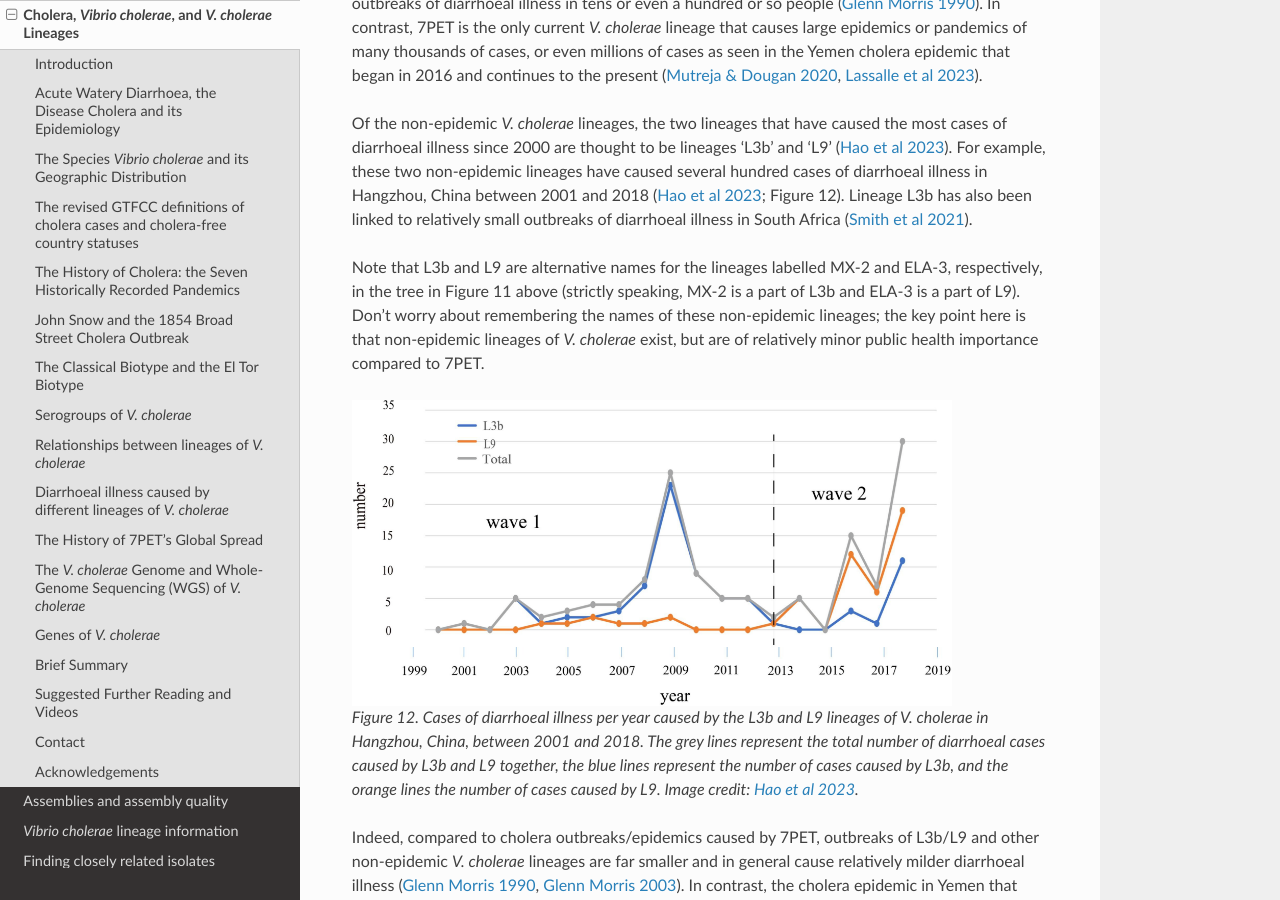
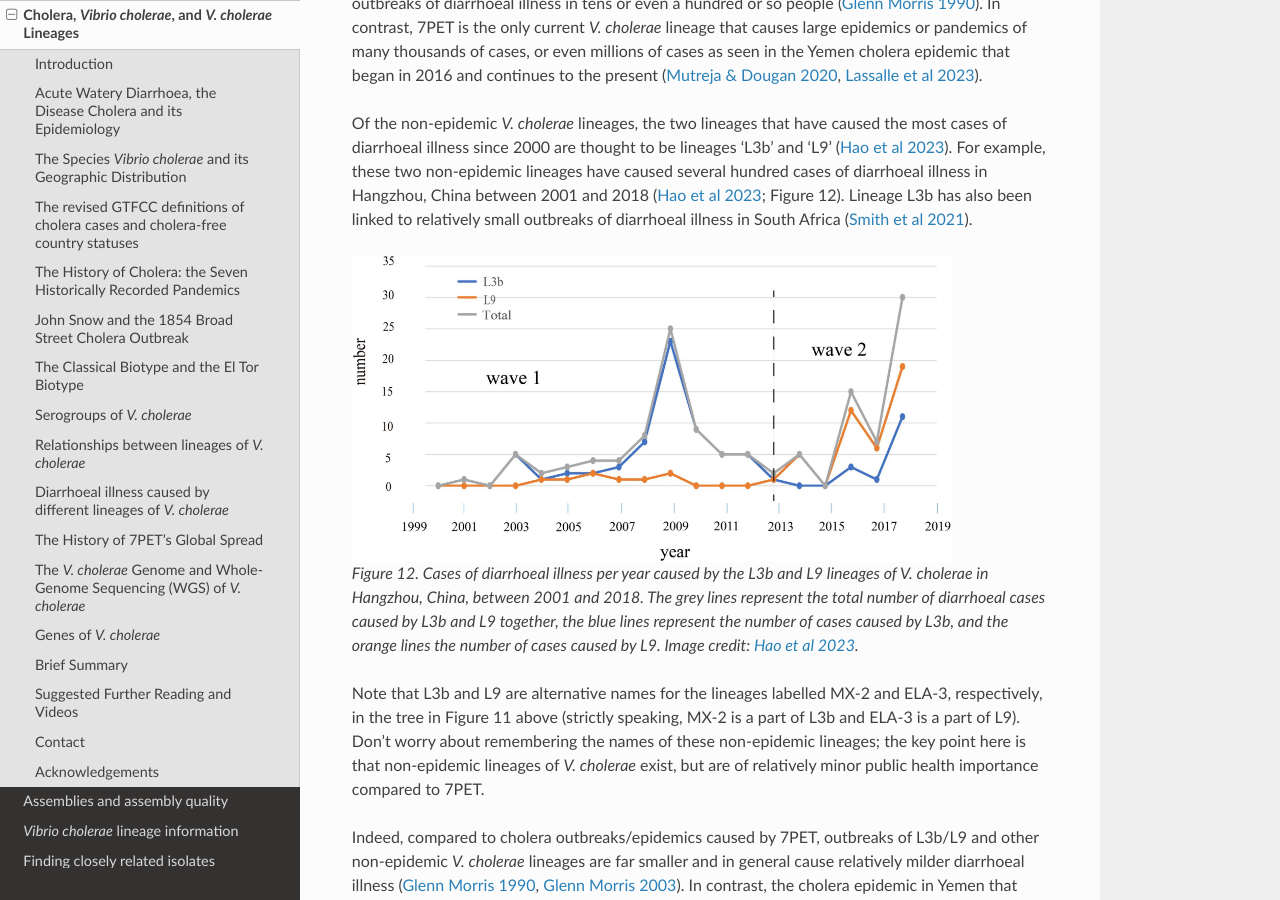
Before and after one commit to avrilcoghlan/cholerabook, a Sphinx documentation site: the page built from docs/source/vibriogenomes.rst, in a window 1280 px wide and 900 px high, scrolled down 11146 px. Built offline with Sphinx 7.4.7 and the Read the Docs theme 2.0.0, drawn with Linux system fonts in a browser that asks for light colours; part of the change alters nothing that is shown.

```diff
--- a/docs/source/vibriogenomes.rst
+++ b/docs/source/vibriogenomes.rst
@@ -354,11 +354,6 @@ since 2000 are thought to be lineages 'L3b' and 'L9' (`Hao et al 2023`_). For ex
 have caused several hundred cases of diarrhoeal illness in Hangzhou, China between 2001 and 2018 (`Hao et al 2023`_; Figure 12).
 Lineage L3b has also been linked to relatively small outbreaks of diarrhoeal illness in South Africa (`Smith et al 2021`_).
 
-Note that L3b and L9 are alternative names for the lineages labelled MX-2 and ELA-3, respectively, in the tree in Figure 11 above
-(strictly speaking, MX-2 is a part of L3b and ELA-3 is a part of L9). Don't worry about remembering the names of these non-epidemic
-lineages; the key point here is that non-epidemic lineages of *V. cholerae* exist, but are of relatively minor public health importance
-compared to 7PET.
-
 .. _Hao et al 2023: https://pubmed.ncbi.nlm.nih.gov/37146742/
 
 .. _Smith et al 2021: https://pubmed.ncbi.nlm.nih.gov/34670657/
@@ -367,6 +362,11 @@ compared to 7PET.
   :width: 600
 
   Figure 12. Cases of diarrhoeal illness per year caused by the L3b and L9 lineages of *V. cholerae* in Hangzhou, China, between 2001 and 2018. The grey lines represent the total number of diarrhoeal cases caused by L3b and L9 together, the blue lines represent the number of cases caused by L3b, and the orange lines the number of cases caused by L9. Image credit: `Hao et al 2023`_.
+
+Note that L3b and L9 are alternative names for the lineages labelled MX-2 and ELA-3, respectively, in the tree in Figure 11 above
+(strictly speaking, MX-2 is a part of L3b and ELA-3 is a part of L9). Don't worry about remembering the names of these non-epidemic
+lineages; the key point here is that non-epidemic lineages of *V. cholerae* exist, but are of relatively minor public health importance
+compared to 7PET.
 
 Indeed, compared to cholera outbreaks/epidemics caused by 7PET, outbreaks of L3b/L9 and other non-epidemic
 *V. cholerae* lineages are far smaller and in general cause relatively milder diarrhoeal illness (`Glenn Morris 1990`_, `Glenn Morris 2003`_).
```
